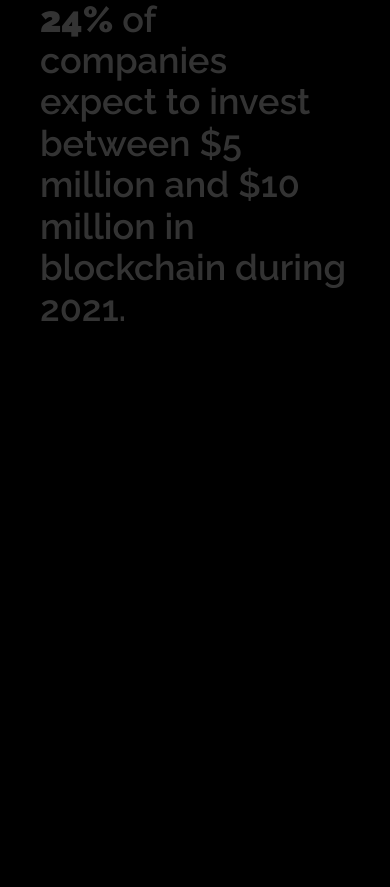
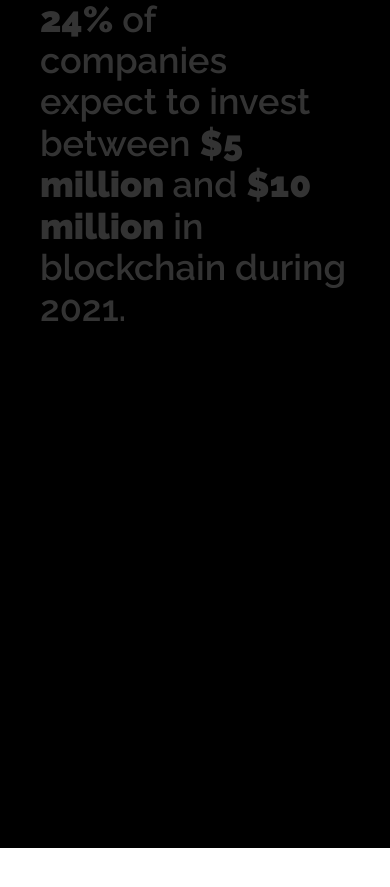
Before and after one commit to rosekamallove/blockchain-intro, a Next.js app: page / in a window 390 px wide. Shown: the part 4570-5457 px from the top of the page. Built offline with nearby package versions, Linux system fonts and the light colour scheme.

Commit message:
added: responsiveGrid::details

```diff
--- /dev/null
+++ b/components/detail.tsx
@@ -0,0 +1,14 @@
+import React from "react";
+
+export const DetailContainer: React.FC = ({ children }) => (
+  <div className="grid min-h-screen w-full grid-cols-1 lg:grid-cols-2">
+    {children}
+  </div>
+);
+
+export const DetailBackground: React.FC = () => (
+  <div className="sticky top-0 grid min-h-screen w-full  grid-cols-1 lg:grid-cols-2 ">
+    <div className="h-[30-vh] bg-black lg:h-auto"></div>
+    <div className="h-[7-vh] bg-white lg:min-h-screen"></div>
+  </div>
+);
--- a/components/details.tsx
+++ b/components/details.tsx
@@ -1,15 +1,20 @@
 import React from "react";
+import { DetailBackground, DetailContainer } from "./detail";
 import { Tile, TileBackground, TileContent, TileWrapper } from "./tile";
 
 const Details: React.FC = () => {
   return (
     <TileWrapper numOfPages={3}>
-      <TileBackground></TileBackground>
+      <TileBackground>
+        <DetailBackground />
+      </TileBackground>
       <TileContent>
         <Tile
           page={0}
           renderContent={({ progress }) => (
-            <span className="text-9xl">Foo{progress}</span>
+            <DetailContainer>
+              <span className="text-9xl">Foo{progress}</span>
+            </DetailContainer>
           )}
         />
         <Tile
@@ -18,12 +23,6 @@ const Details: React.FC = () => {
             <span className="text-9xl">Bar{progress}</span>
           )}
         />
-        <Tile
-          page={2}
-          renderContent={({ progress }) => (
-            <span className="text-9xl">Bar2{progress}</span>
-          )}
-        />
       </TileContent>
     </TileWrapper>
   );
--- a/components/stats.tsx
+++ b/components/stats.tsx
@@ -58,8 +58,9 @@ const Stats: React.FC = () => {
             className={`${s.statsText} inline-block`}
             style={{ opacity: opacityForBlock(progress, 3) }}
           >
-            <strong>24%</strong> of companies expect to invest between $5
-            million and $10 million in blockchain during 2021.
+            <strong>24%</strong> of companies expect to invest between{" "}
+            <strong>$5 million </strong>and <strong>$10 million</strong> in
+            blockchain during 2021.
           </span>
         </div>
       </div>
```
